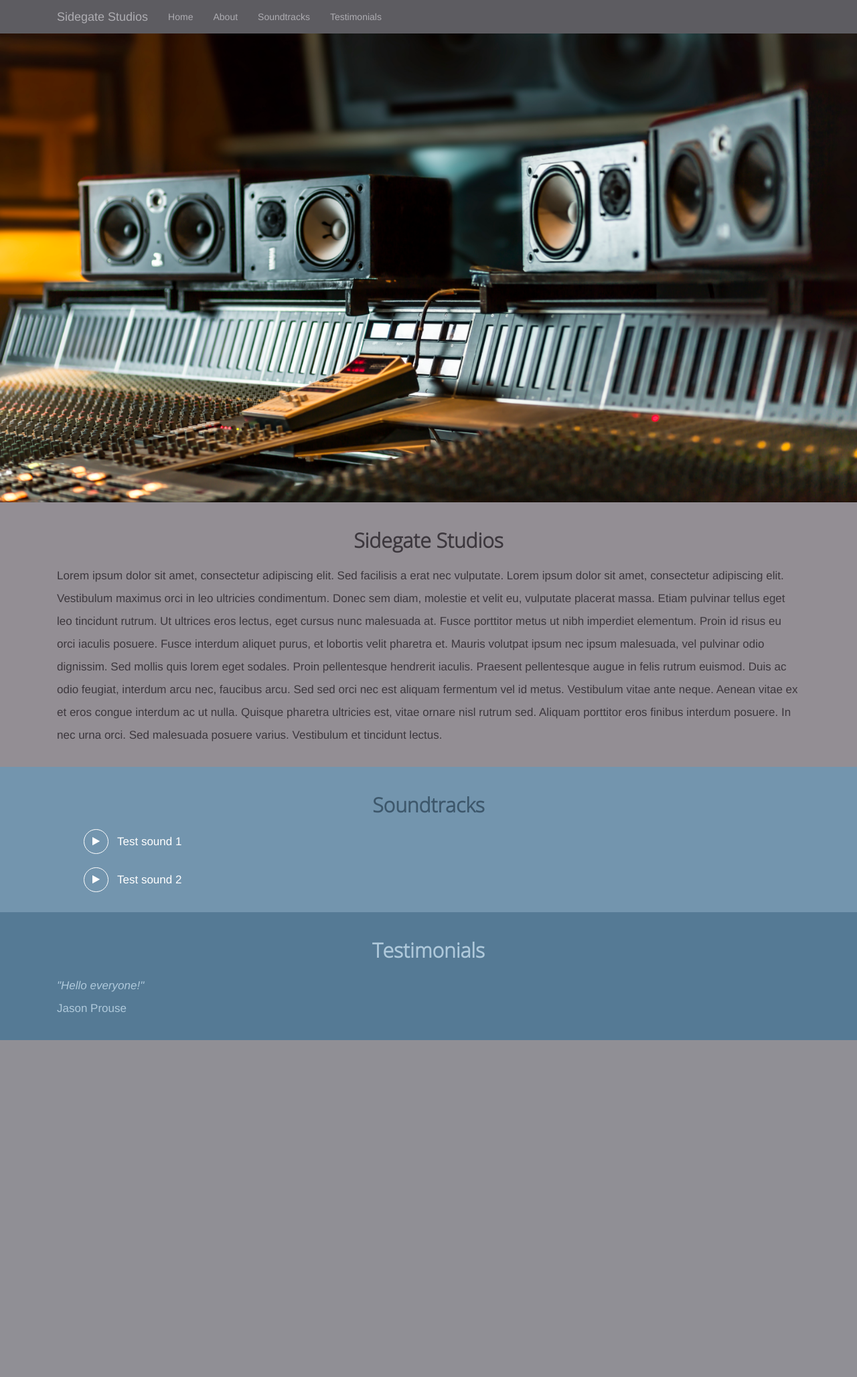
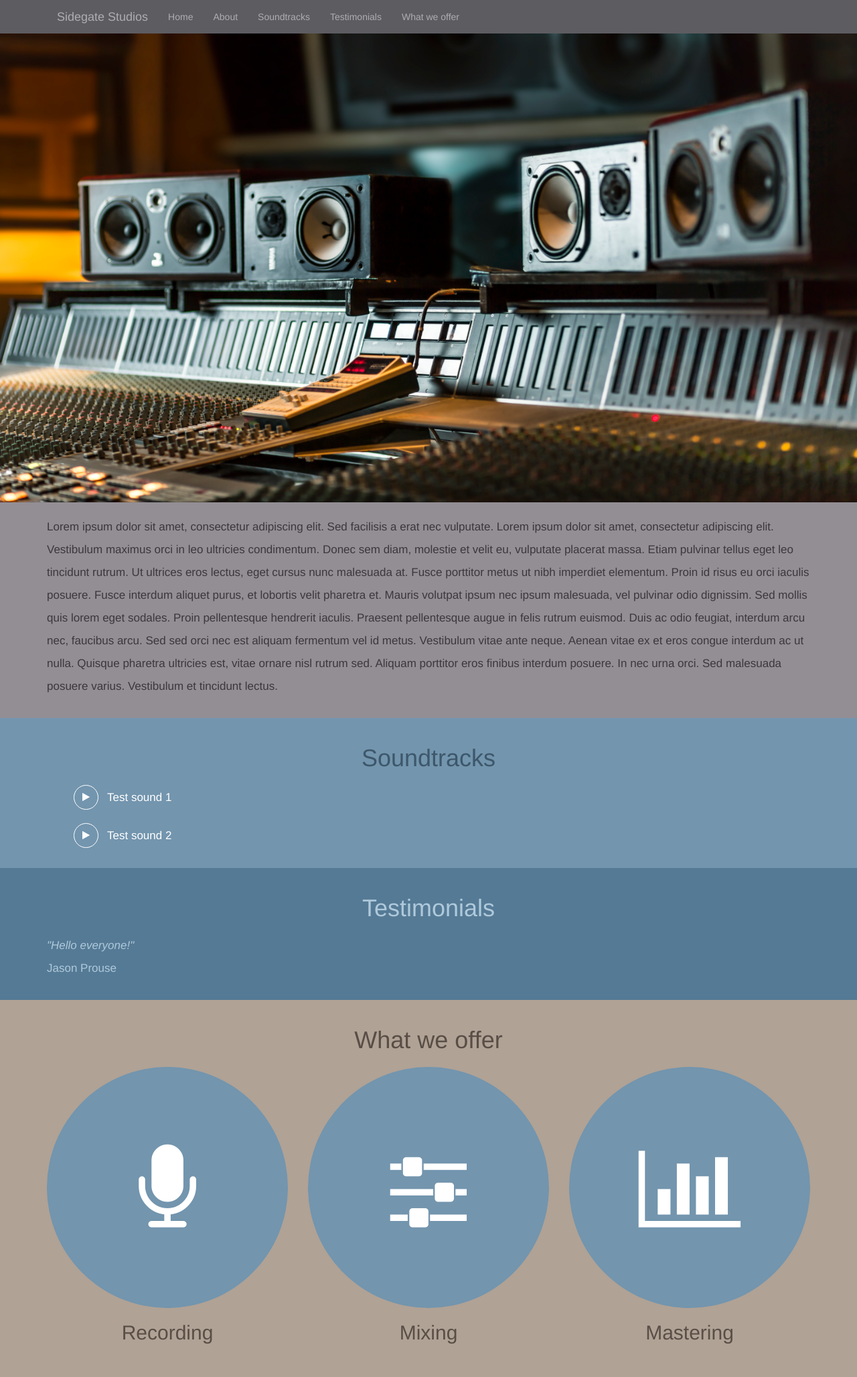
Before and after one commit to jcprouse/sidegate-studios, a PHP site: page /index.html in a window 1280 px wide. Shown: the whole page at 67% size. Before the commit the page ends 1553 px from the top, so only its background shows below. Run offline with PHP 8.4, Linux system fonts and the light colour scheme; style sheets or scripts are compiled from the project's sources.

Commit message:
Added css circles to offer segment

```diff
--- a/index.html
+++ b/index.html
@@ -62,6 +62,7 @@
             <li><a href="#" src="about">About</a></li>
             <li><a href="#" src="demo">Soundtracks</a></li>
             <li><a href="#" src="testimonials">Testimonials</a></li>
+            <li><a href="#" src="offer">What we offer</a></li>
           </ul>
         </div>
 
@@ -98,7 +99,7 @@
 <div class="container-main segment-about">
   <div class="container">
     <div class="segment-display">
-      <h1>Sidegate Studios</h1>
+      <!--h1>Sidegate Studios</h1-->
        <p>Lorem ipsum dolor sit amet, consectetur adipiscing elit. Sed facilisis a erat nec vulputate. Lorem ipsum dolor sit amet, consectetur adipiscing elit. Vestibulum maximus orci in leo ultricies condimentum. Donec sem diam, molestie et velit eu, vulputate placerat massa. Etiam pulvinar tellus eget leo tincidunt rutrum. Ut ultrices eros lectus, eget cursus nunc malesuada at. Fusce porttitor metus ut nibh imperdiet elementum. Proin id risus eu orci iaculis posuere. Fusce interdum aliquet purus, et lobortis velit pharetra et. Mauris volutpat ipsum nec ipsum malesuada, vel pulvinar odio dignissim. Sed mollis quis lorem eget sodales.
 
   Proin pellentesque hendrerit iaculis. Praesent pellentesque augue in felis rutrum euismod. Duis ac odio feugiat, interdum arcu nec, faucibus arcu. Sed sed orci nec est aliquam fermentum vel id metus. Vestibulum vitae ante neque. Aenean vitae ex et eros congue interdum ac ut nulla. Quisque pharetra ultricies est, vitae ornare nisl rutrum sed. Aliquam porttitor eros finibus interdum posuere. In nec urna orci. Sed malesuada posuere varius. Vestibulum et tincidunt lectus.</p>
@@ -128,6 +129,21 @@
   </div>
 </div>
 
+
+<div class="container-main segment-offer">
+  <div class="container-fluid">
+    <div class="segment-display">
+      <h1>What we offer</h1>
+      <div class="container">
+        <div class="row">
+          <div class="col-md-4 col-sm-6 col-xs-12 logo"><span><i class="fa fa-microphone fa-lg" aria-hidden="true"></i></span><h2>Recording</h2></div>
+          <div class="col-md-4 col-sm-6 col-xs-12 logo"><span><i class="fa fa-sliders fa-lg" aria-hidden="true"></i></span><h2>Mixing</h2></div>
+          <div class="col-md-4 col-sm-12 col-xs-12 logo"><span><i class="fa fa-bar-chart fa-lg" aria-hidden="true"></i></span><h2>Mastering</h2></div>
+        </div>
+      </div>
+    </div>
+  </div>
+</div>
 
 </div>
 
--- a/resources/css/main.css
+++ b/resources/css/main.css
@@ -84,17 +84,15 @@ header {
 
 .segment-display {
   width: 100%;
-  padding-left: 15px;
-  padding-right: 15px;
+  /*padding-left: 15px; padding-right: 15px;*/
   padding-top: 20px;
   padding-bottom: 20px; }
 
 .segment-display h1 {
-  font-size: 30px;
-  font-family: "open-sans-light";
+  /*font-size: $header-font-size; font-family: "open-sans-light";*/
   width: 100%;
   text-align: center;
-  font-weight: bold;
+  /* font-weight: bold;*/
   margin-bottom: 20px; }
 
 .segment-display p {
@@ -112,6 +110,13 @@ header {
 .segment-testimonials {
   background-color: #557A95;
   color: #afc9db; }
+
+.segment-offer {
+  background-color: #B0A295;
+  color: #594e46; }
+
+.segment-offer .segment-display {
+  text-align: center; }
 
 .demo-list li {
   position: relative;
@@ -151,6 +156,55 @@ header {
   color: #701f1f;
   transition: 0.4s; }
 
+/*.segment-offer .logo {
+    display:block;
+    float:left;
+    padding: 12.5%;
+    width:auto;
+    height:auto;
+    border-radius:50%;
+    -moz-border-radius:50%;
+    -webkit-border-radius:50%;
+    background:#eee;
+    text-align:center;
+}*/
+/*.segment-offer .logo span {
+    width: 100%;
+    left: 0;
+    top: 48%;
+    line-height: 1em;
+    height: 1em;
+    font-size: 100%;
+    overflow: hidden;
+}*/
+.segment-offer .logo {
+  margin-bottom: 20px; }
+
+.segment-offer .logo span {
+  position: relative;
+  display: inline-block;
+  text-align: center;
+  color: #ffffff;
+  background: #7395AE;
+  -webkit-border-radius: 50%;
+  -moz-border-radius: 50%;
+  border-radius: 50%;
+  width: 360px;
+  height: 360px;
+  line-height: 360px;
+  font-size: 100px; }
+
+@media (max-width: 1199px) {
+  .segment-offer .logo span {
+    width: 294px;
+    height: 294px;
+    display: inline-block;
+    font-size: 100px;
+    line-height: 294px; } }
+@media (max-width: 479px) {
+  .segment-offer .logo span {
+    width: 280px;
+    height: 280px; } }
 /* Audio Player */
 #audio-bar {
   display: none; }
--- a/resources/css/main.scss
+++ b/resources/css/main.scss
@@ -16,6 +16,9 @@ $colour-bg-3: #7395AE;
 $colour-text-3: #3d576b;
 $colour-bg-4: #557A95;
 $colour-text-4: #afc9db;
+$colour-bg-5: #B0A295;
+$colour-text-5: #594e46;
+
 
 @font-face {
   font-family: "kano";
@@ -90,13 +93,15 @@ header {background-color: $colour-bg-1 !important; color: $colour-text-1}
 /* Slider*/
 .carosel img {width:100%; max-height:700px; height:auto; border-style: none; outline: none;}
 
-.segment-display{width: 100%; padding-left: 15px; padding-right: 15px; padding-top: 20px; padding-bottom: 20px;}
-.segment-display h1 {font-size: $header-font-size; font-family: "open-sans-light"; width: 100%; text-align: center; font-weight: bold; margin-bottom: 20px;}
+.segment-display{width: 100%; /*padding-left: 15px; padding-right: 15px;*/ padding-top: 20px; padding-bottom: 20px;}
+.segment-display h1 {/*font-size: $header-font-size; font-family: "open-sans-light";*/ width: 100%; text-align: center; /* font-weight: bold;*/ margin-bottom: 20px;}
 .segment-display p {font-size: $main-font-size; line-height: 2;}
 
 .segment-about {background-color: $colour-bg-2; color: $colour-text-2;}
 .segment-demo {background-color: $colour-bg-3; color: $colour-text-3;}
 .segment-testimonials {background-color: $colour-bg-4; color: $colour-text-4;}
+.segment-offer {background-color: $colour-bg-5; color: $colour-text-5;}
+.segment-offer .segment-display {text-align: center;}
 
 .demo-list li {position:relative; font-size: $main-font-size; line-height: 1; color: #ffffff; cursor: pointer; list-style: none; line-height:37px; padding-left:50px;}
 .demo-list li+li {margin-top:20px;}
@@ -105,6 +110,57 @@ header {background-color: $colour-bg-1 !important; color: $colour-text-1}
 .demo-list li.paused::before {content: '\f04b'; background-color: #ffffff; color: $background-segment-demo; transition: 0.4s}
 
 
+/*.segment-offer .logo {
+    display:block;
+    float:left;
+    padding: 12.5%;
+    width:auto;
+    height:auto;
+    border-radius:50%;
+    -moz-border-radius:50%;
+    -webkit-border-radius:50%;
+    background:#eee;
+    text-align:center;
+}*/
+/*.segment-offer .logo span {
+    width: 100%;
+    left: 0;
+    top: 48%;
+    line-height: 1em;
+    height: 1em;
+    font-size: 100%;
+    overflow: hidden;
+}*/
+.segment-offer .logo{
+  margin-bottom: 20px;
+}
+.segment-offer .logo span{
+  position:relative;
+  display:inline-block;
+  text-align:center;
+  color:/*$colour-text-3*/#ffffff;
+  background:$colour-bg-3;
+  -webkit-border-radius:50%;
+  -moz-border-radius:50%;
+  border-radius:50%;
+  width:360px;
+  height:360px;
+  line-height:360px;
+  font-size:100px;
+}
+@media (max-width: 1199px) {
+  .segment-offer .logo span{
+    width:294px;height:294px;display:inline-block;font-size:100px;line-height:294px;
+  }
+}
+@media (max-width: 479px) {
+  .segment-offer .logo span{
+    width:280px;
+    height:280px;
+  }
+}
+
+
 /* Audio Player */
 #audio-bar {display:none;}
 
```
Also changed, not shown: 1 other file.
